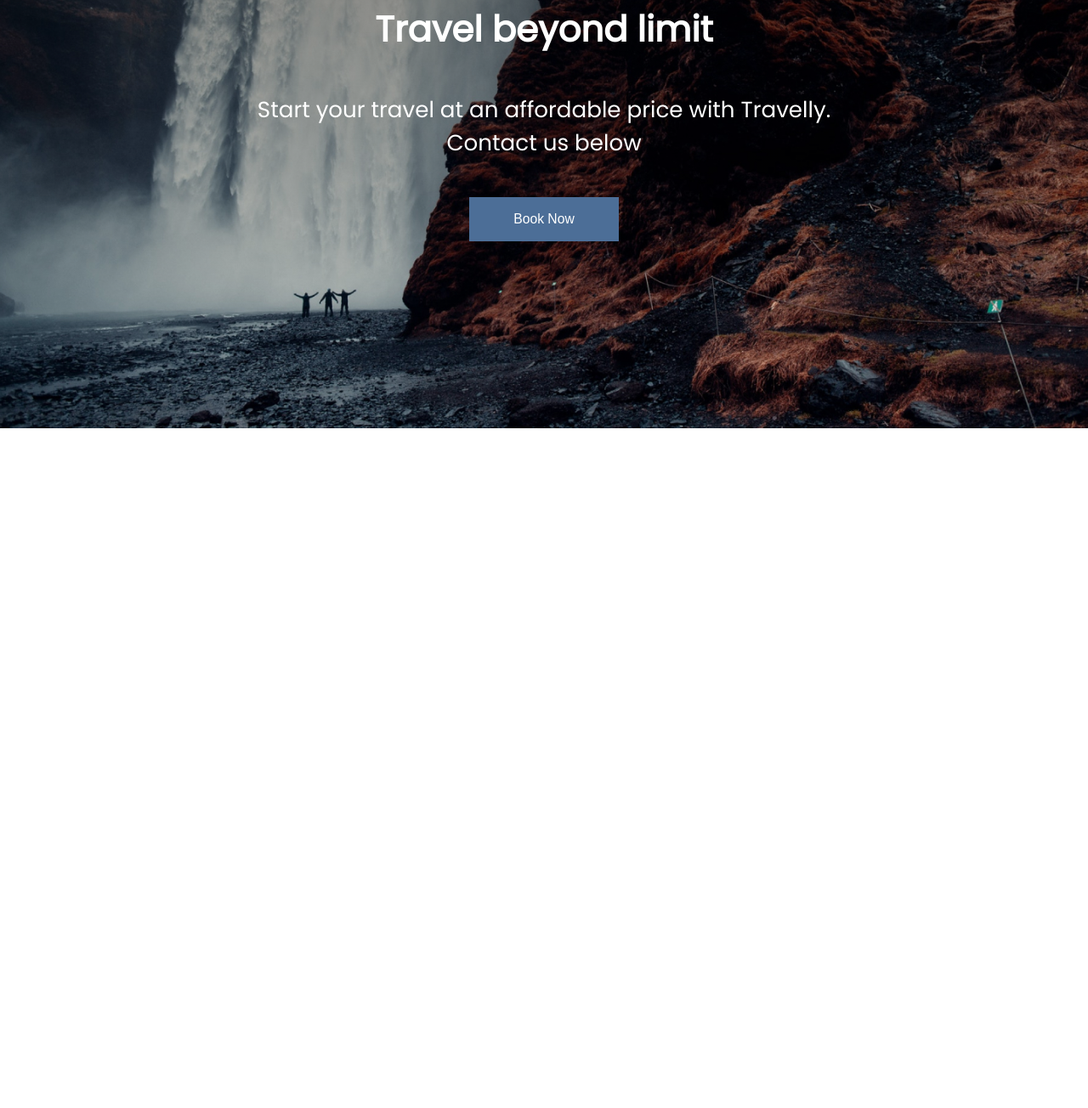
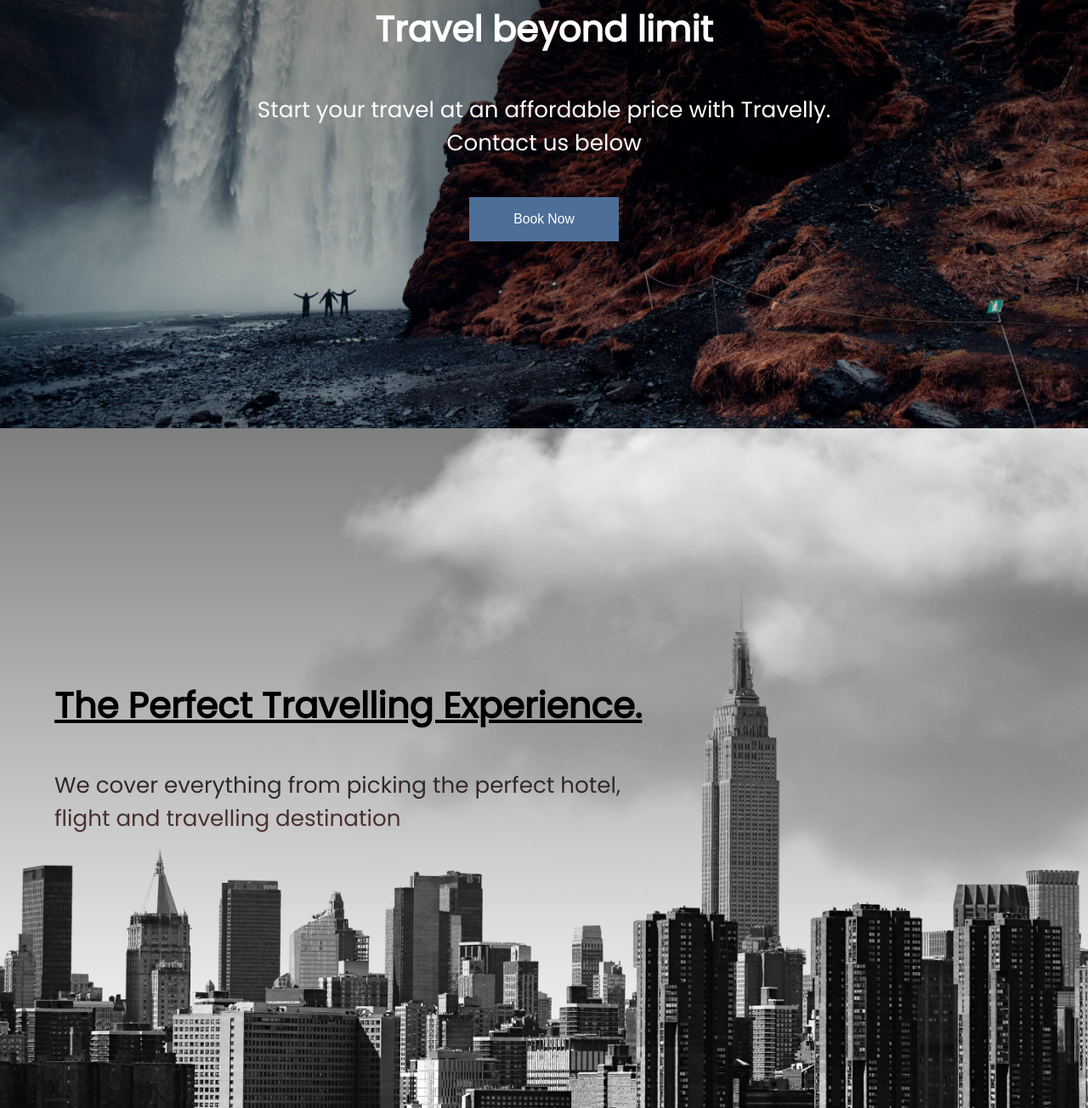
Before and after one commit to Ibnballo1/travel-website, a plain HTML site: page index.html in a window 1280 px wide. Shown: the part 331-1635 px from the top of the page at 85% size. Before the commit the page ends 835 px from the top, so only its background shows below. Drawn offline with Linux system fonts and the light colour scheme; a web font is replaced by a local one.

Commit message:
Add location section

```diff
--- a/index.html
+++ b/index.html
@@ -29,6 +29,15 @@
             <h3>Start your travel at an affordable price with Travelly. <br> Contact us below</h3>
             <button>Book Now</button>
         </section>
+
+        <section id="locations">
+            <header class="locations-head">
+                <h2>The Perfect Travelling Experience.</h2>
+                <h3>We cover everything from picking the perfect hotel, <br> flight and travelling destination</h3>
+                <img src="./img/cloud.png" class="moving-cloud-1 cloud" alt="Cloud">
+                <img src="./img/cloud.png" class="moving-cloud-2 cloud" alt="Cloud">
+            </header>
+        </section>
     </main>
 </body>
 
--- a/style.css
+++ b/style.css
@@ -54,6 +54,11 @@ button {
     color: #fff;
     font-size: 1.8rem;
     cursor: pointer;
+    transition: background-color 1s ease-in-out;
+}
+
+button:hover {
+    background-color: #324964;
 }
 
 /* Nav and hero section styles */
@@ -104,6 +109,65 @@ nav ul {
     padding: 5rem 0;
 }
 
+/* LOCATIONS SECTION */
+
+#locations {
+    min-height: 100vh;
+    background: linear-gradient(rgb(0, 0, 0, 0.5), transparent), url("./img/new-york-page.png");
+    background-size: cover;
+    background-position: center;
+    display: flex;
+    align-items: center;
+    position: relative;
+    overflow: hidden;
+}
+
+.locations-head {
+    width: 90%;
+    margin: auto;
+}
+
+.locations-head h2 {
+    padding: 1rem 0;
+    text-decoration: underline;
+    text-decoration-thickness: 0.5rem;
+}
+
+.locations-head h3 {
+    padding: 4rem 0;
+    background: linear-gradient(#131c27, #663b34);
+    -webkit-background-clip: text;
+    background-clip: text;
+    color: transparent;
+}
+
+.cloud {
+    position: absolute;
+    top: 0%;
+    right: 0%;
+}
+
+.moving-cloud-1 {
+    animation: cloudAnimation 3s infinite alternate ease-in-out;
+}
+
+.moving-cloud-2 {
+    top: 20%;
+    z-index: -1;
+    opacity: 0.5;
+    animation: cloudAnimation 3.5s infinite alternate ease-in-out;
+}
+
+@keyframes cloudAnimation {
+    from {
+        transform: translate(10%, -10%);
+    }
+
+    to {
+        transform: translate(0%, 0%);
+    }
+}
+
 /* Media Query */
 @media only screen and (max-width: 888px) {
     html {
@@ -117,4 +181,23 @@ nav ul {
     #logo {
         padding: 1rem;
     }
+
+    .cloud {
+        height: 40rem;
+        pointer-events: none;
+    }
+
+    .moving-cloud-1 {
+        z-index: -1;
+    }
+
+    .moving-cloud-2 {
+        z-index: -2;
+    }
+
+    .locations-head h3 {
+        background: rgba(19, 28, 39, 0.9);
+        -webkit-text-fill-color: #fff;
+    }
+
 }
```
